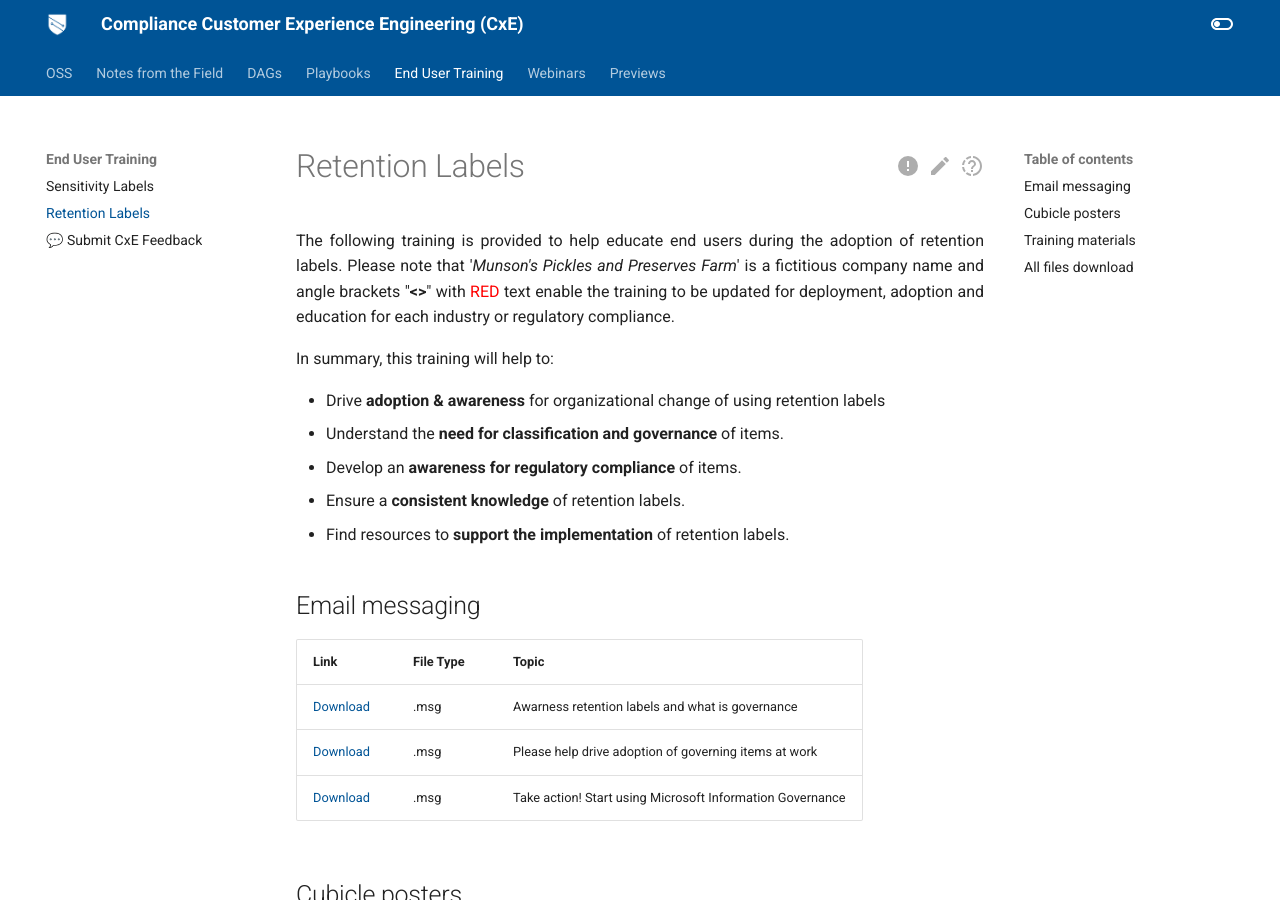
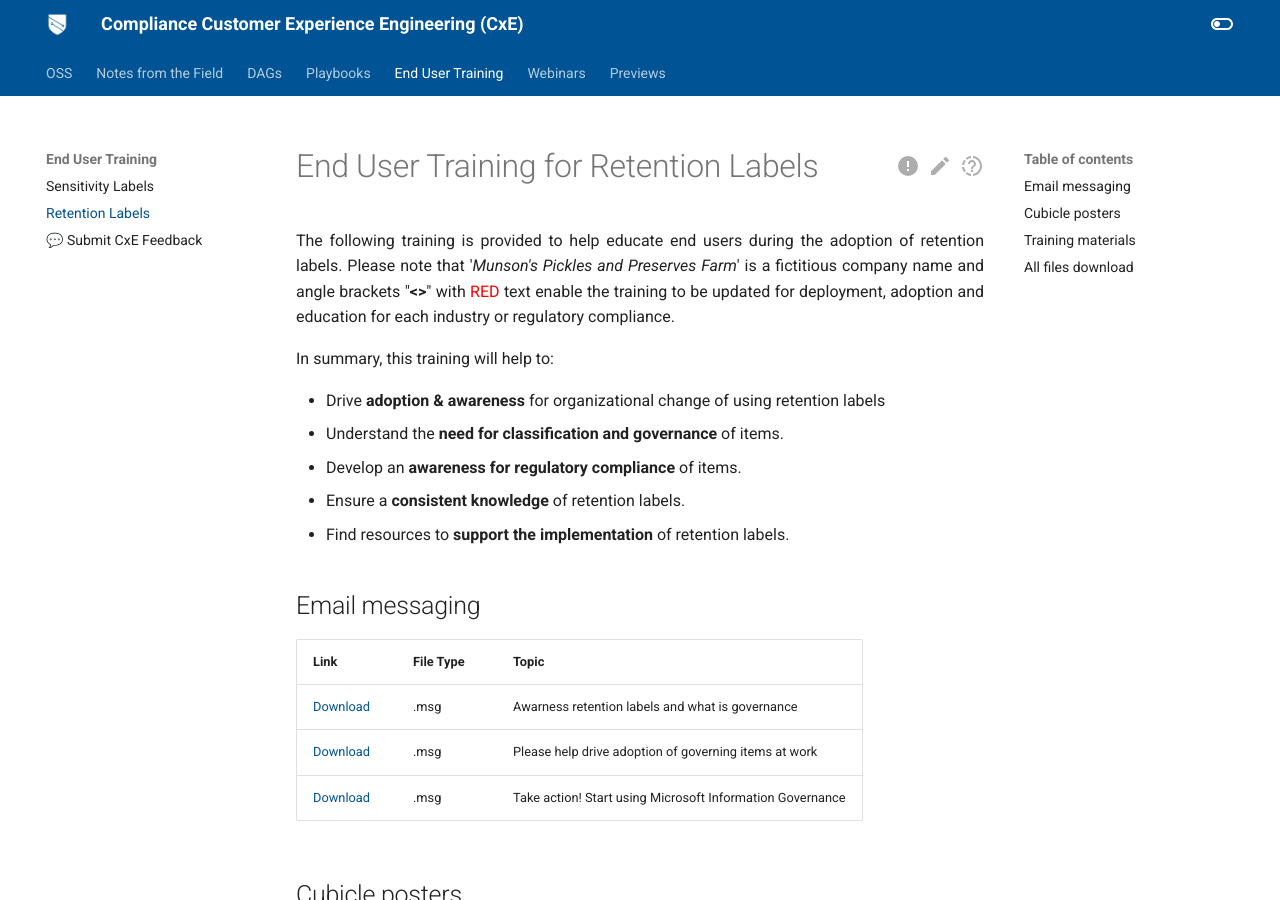
Before and after one commit to microsoft/ComplianceCxE, an MkDocs documentation site: the page built from docs/enduser/retention.md, in a window 1280 px wide and 900 px high. Built offline with MkDocs 1.6.1 and Material for MkDocs 9.7.7, drawn with Linux system fonts in a browser that asks for light colours; comment, search, counter and statistics services are not loaded; old or Windows-style settings are respelled for this version of MkDocs.

Commit message:
updated titles

```diff
--- a/docs/enduser/retention.md
+++ b/docs/enduser/retention.md
@@ -1,3 +1,5 @@
+
+# End User Training for Retention Labels
 
 The following training is provided to help educate end users during the adoption of retention labels. Please note that '*Munson's Pickles and Preserves Farm*' is a fictitious company name and angle brackets "**<>**" with <span style="color:red">RED</span> text enable the training to be updated for deployment, adoption and education for each industry or regulatory compliance.
 
```
Also changed, not shown: docs/enduser/sensitivity.md (+2 -0 lines).
